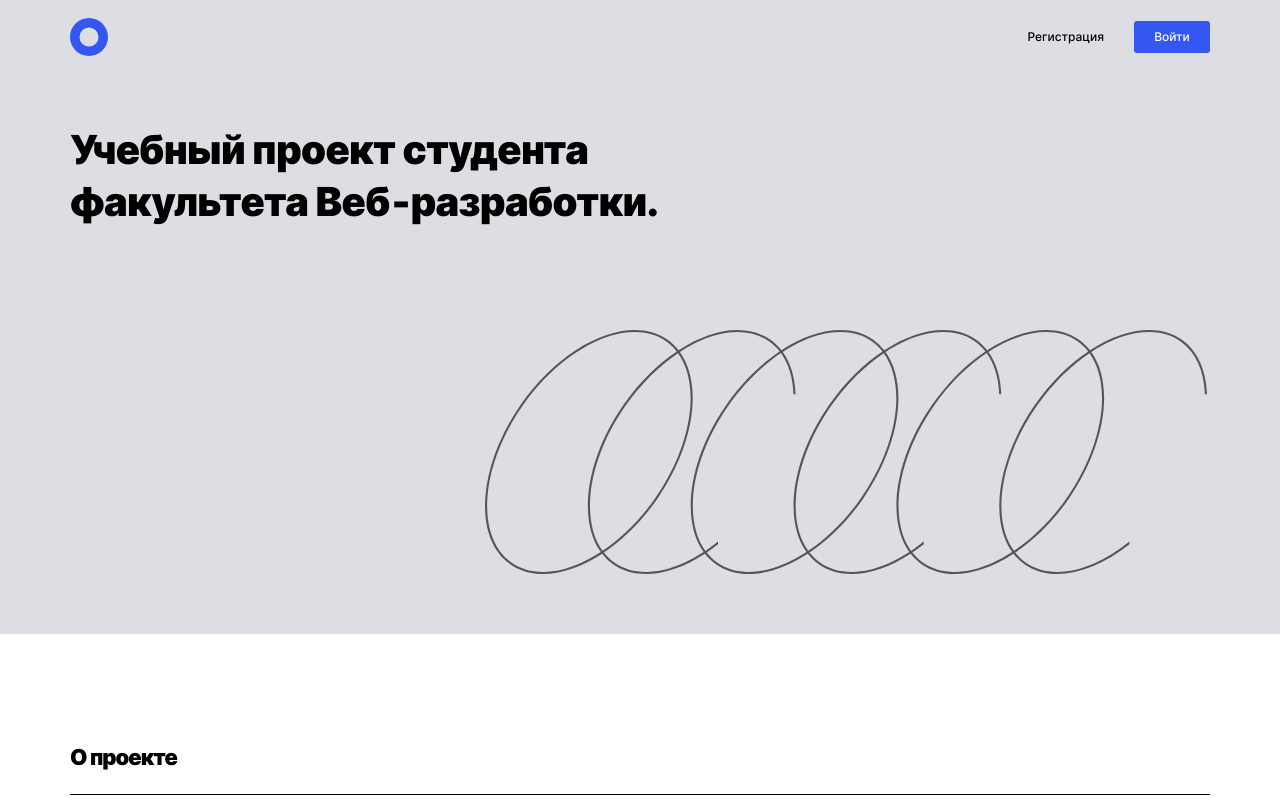
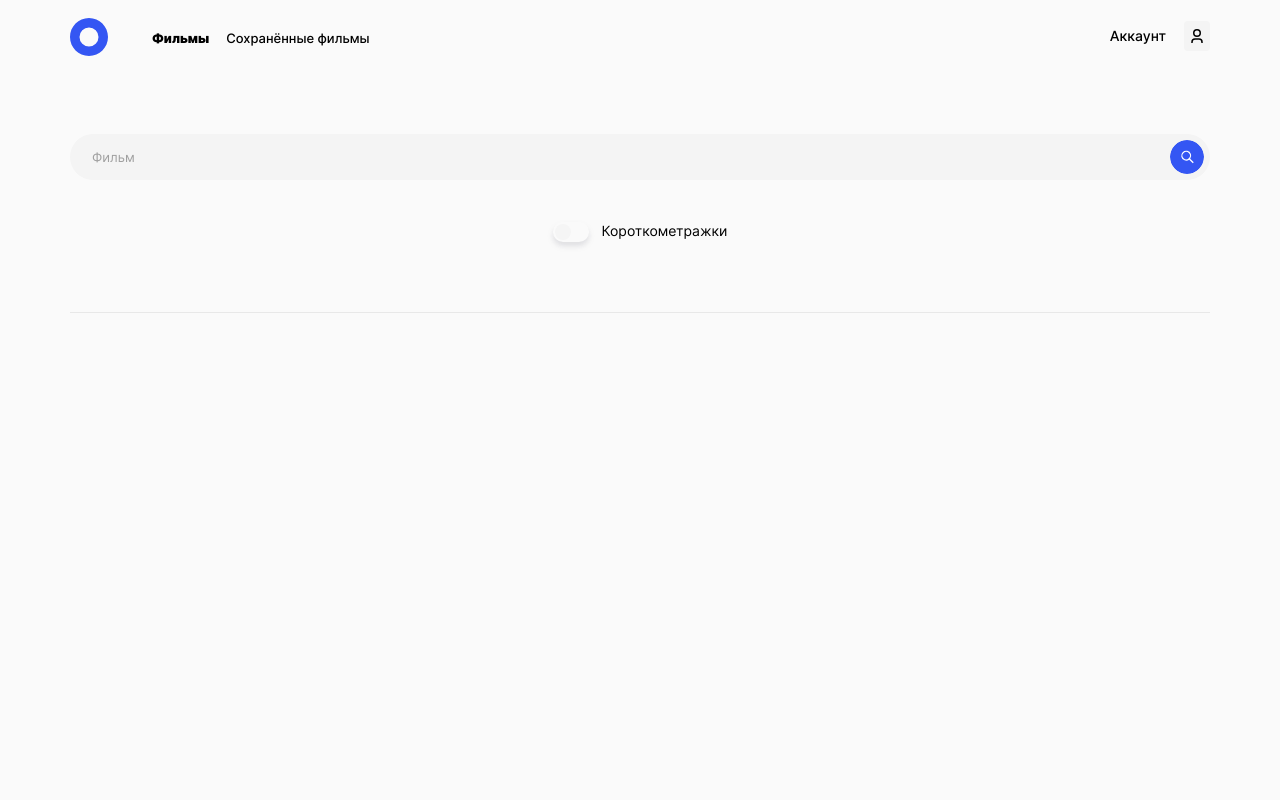
Before and after one commit to freebeego/movies-explorer-frontend, a React (Create React App) app: page /movies in a window 1280 px wide. Shown: the top 800 px of the page. Built offline with nearby package versions, Linux system fonts and the light colour scheme.

Commit message:
feat(movies): search

```diff
--- a/src/components/App.js
+++ b/src/components/App.js
@@ -4,15 +4,18 @@ import { CurrentUserContext } from "../contexts/CurrentUserContext";
 import './App.css';
 import ProtectedRoute from './ProtectedRoute/ProtectedRoute';
 import Main from './Main/Main';
+import Movies from './Movies/Movies';
 
 function App() {
   const [currentUser, setCurrentUser] = React.useState({});
-  const [loggedIn, setLoggedIn] = React.useState(false);
+  const [loggedIn, setLoggedIn] = React.useState(true);
 
   return (
     <CurrentUserContext.Provider value={currentUser}>
-      <Main loggedIn={loggedIn} />
       <Switch>
+        <Route exact path="/">
+          <Main loggedIn={loggedIn} />
+        </Route>
         {!loggedIn &&
           <Route path="/sign-up">
             {/*<Register
@@ -33,21 +36,14 @@ function App() {
         </Route>
         }
 
-        {/*<ProtectedRoute
-          exact
-          path="/"
-          component={Main}
-          loggedIn={loggedIn}
-        />*/}
-
-        {/*<ProtectedRoute
+        <ProtectedRoute
           exact
           path="/movies"
           component={Movies}
           loggedIn={loggedIn}
         />
 
-        <ProtectedRoute
+        {/*<ProtectedRoute
           exact
           path="/saved-movies"
           component={SavedMovies}
--- a/src/components/Header/Header.css
+++ b/src/components/Header/Header.css
@@ -2,8 +2,11 @@
   display: flex;
   flex-direction: row;
   justify-content: space-between;
+  padding: 18px 14px;
+}
+
+.header_grey {
   background: #dddee3;
-  padding: 18px 14px;
 }
 
 .header__auth-list {
--- a/src/components/Header/Header.js
+++ b/src/components/Header/Header.js
@@ -1,11 +1,13 @@
 import './Header.css';
 import React from 'react';
 import Logo from '../Logo/Logo';
-import { Link } from 'react-router-dom';
+import { Link, useLocation } from 'react-router-dom';
 
 function Header({ loggedIn }) {
+  const location = useLocation();
+
   return (
-    <header className="header">
+    <header className={'header' + (location.pathname === "/" ? ' header_grey' : '')}>
       <Link to="/" className="header__link header__link_logo">
         <Logo />
       </Link>
--- /dev/null
+++ b/src/components/Movies/Movies.js
@@ -0,0 +1,16 @@
+import './Movies.css';
+import Nav from '../Nav/Nav';
+import Header from '../Header/Header';
+import Search from './Search/Search';
+
+function Movies({ loggedIn }) {
+  return (
+    <>
+      <Nav />
+      <Header loggedIn={loggedIn} />
+      <Search />
+    </>
+  );
+}
+
+export default Movies;
--- /dev/null
+++ b/src/components/Movies/Search/Search.css
@@ -0,0 +1,145 @@
+.search {
+  padding: 80px 0 49px;
+  margin: 0 14px;
+  position: relative;
+  display: flex;
+  flex-direction: column;
+  border-bottom: #e8e8e8 solid 1px;
+}
+
+.search__input {
+  font-family: 'Inter', Arial, sans-serif;
+  font-weight: 400;
+  font-size: 11px;
+  line-height: 17px;
+  color: #000000;
+  box-sizing: border-box;
+  width: 100%;
+  height: 46px;
+  padding: 0 59px 0 19px;
+  background: #f4f4f4;
+  border: none;
+  border-radius: 40px;
+  outline: none;
+}
+
+.search__input:focus {
+  box-shadow: 0 0 0 1px #3456f3;
+}
+
+.search__input::placeholder {
+  font-family: 'Inter', Arial, sans-serif;
+  font-weight: 400;
+  font-size: 11px;
+  line-height: 17px;
+  color: #a0a0a0;
+}
+
+.search__submit {
+  display: block;
+  width: 34px;
+  height: 34px;
+  position: absolute;
+  top: 86px;
+  right: 6px;
+  background-image: url('../../../images/find.svg');
+  background-repeat: no-repeat;
+  background-position: center;
+  border: none;
+  border-radius: 48px;
+  padding: 0;
+}
+
+.search__submit:hover {
+  opacity: .7;
+  cursor: pointer;
+}
+
+.search__switch {
+  margin: 42px auto 0;
+  display: flex;
+}
+
+.search__switch-container {
+  position: relative;
+  display: inline-block;
+  width: 36px;
+  height: 20px;
+  box-shadow: 0 4px 4px rgba(50, 50, 71, .08), 0 4px 8px rgba(50, 50, 71, .06);
+  border-radius: 16px;
+  overflow: hidden;
+  -webkit-tap-highlight-color: rgba(0, 0, 0, 0);
+}
+
+.search__switch-container .search__switch-input {
+  opacity: 0;
+  width: 0;
+  height: 0;
+}
+
+.search__switch-slider {
+  position: absolute;
+  cursor: pointer;
+  top: 0;
+  left: 0;
+  right: 0;
+  bottom: 0;
+  transition: transform .4s;
+  border-radius: 34px;
+}
+
+.search__switch-slider::before {
+  position: absolute;
+  content: "";
+  height: 16px;
+  width: 16px;
+  left: 2px;
+  bottom: 2px;
+  background-color: #f5f5f5;
+  transition: transform .4s, background-color .4s;
+  border-radius: 50%;
+}
+
+.search__switch-input:checked + .search__switch-slider::before {
+  transform: translateX(16px);
+  background-color: #2be080;
+}
+
+.search__switch-label-text {
+  font-family: 'Inter', Arial, sans-serif;
+  font-weight: 400;
+  font-size: 11px;
+  line-height: 18px;
+  margin-left: 13px;
+}
+
+@media screen and (min-width: 768px) {
+  .search {
+    padding: 80px 0 50px;
+    margin: 0 30px;
+  }
+
+  .search__input {
+    padding: 0 62px 0 22px;
+    font-size: 13px;
+  }
+
+  .search__input::placeholder {
+    font-size: 13px;
+  }
+
+  .search__switch-label-text {
+    font-size: 14px;
+  }
+}
+
+@media screen and (min-width: 1280px) {
+  .search {
+    padding: 60px 0 70px;
+    margin: 0 70px;
+  }
+
+  .search__submit {
+    top: 66px;
+  }
+}
--- /dev/null
+++ b/src/components/Movies/Search/Search.js
@@ -0,0 +1,30 @@
+import './Search.css';
+import React from 'react';
+
+function Search() {
+  const [input, setInput] = React.useState('');
+
+  function handleChange(e) {
+    setInput(e.target.value);
+  }
+
+  function handleSubmit(e) {
+    e.preventDefault();
+  }
+
+  return (
+    <form onSubmit={handleSubmit} className="search">
+      <input type="text" value={input} onChange={handleChange} placeholder="Фильм" className="search__input"/>
+      <button type="submit" className="search__submit" />
+      <label className="search__switch">
+        <div className="search__switch-container">
+          <input className="search__switch-input" type="checkbox" />
+          <span className="search__switch-slider"/>
+        </div>
+        <span className="search__switch-label-text">Короткометражки</span>
+      </label>
+    </form>
+  );
+}
+
+export default Search;
--- a/src/components/Nav/Nav.js
+++ b/src/components/Nav/Nav.js
@@ -1,7 +1,6 @@
 import './Nav.css';
 import React from 'react';
-import { useLocation } from "react-router-dom";
-import { Link } from 'react-router-dom';
+import { Link, useLocation } from "react-router-dom";
 
 function Nav() {
   const location = useLocation();
--- a/src/index.css
+++ b/src/index.css
@@ -7,7 +7,7 @@
   -moz-text-size-adjust: 100%;
   text-rendering: optimizeLegibility;
   color: #000000;
-  background-color: #ffffff;
+  background-color: #fafafa;
   min-width: 320px;
   max-width: 1280px;
   width: 100%;
```
Also changed, not shown: src/components/Movies/Movies.css (added), src/images/find.svg (added).
